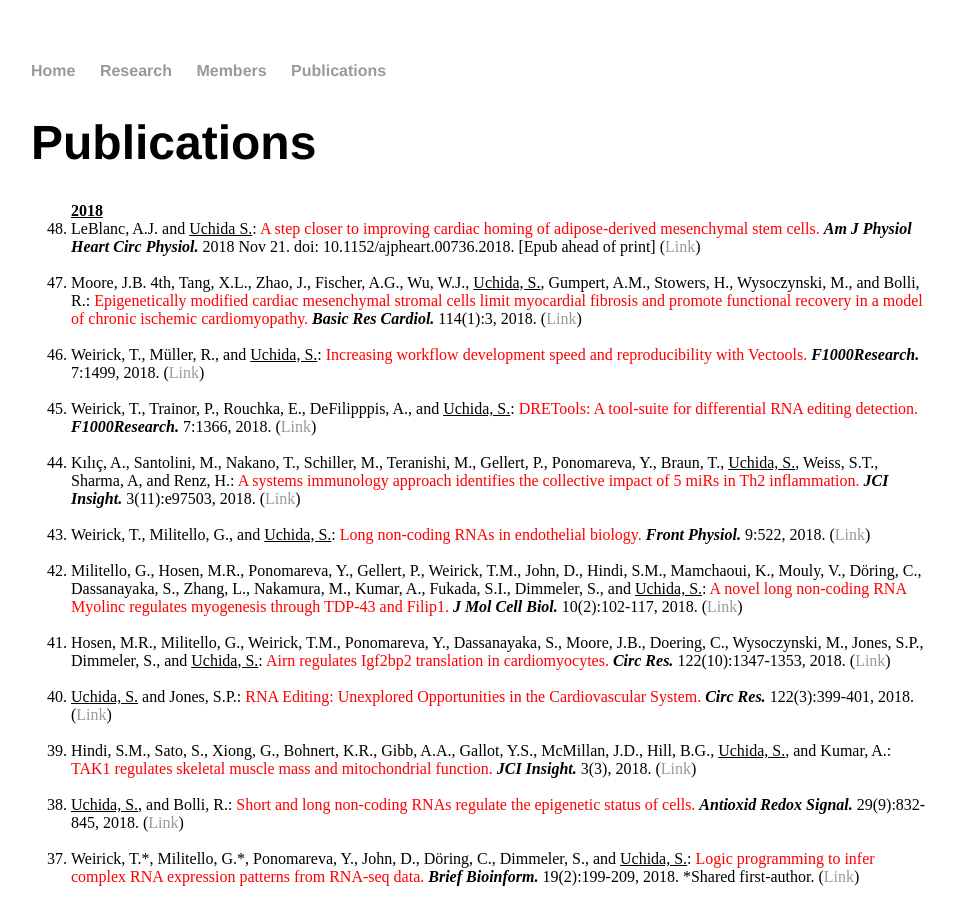
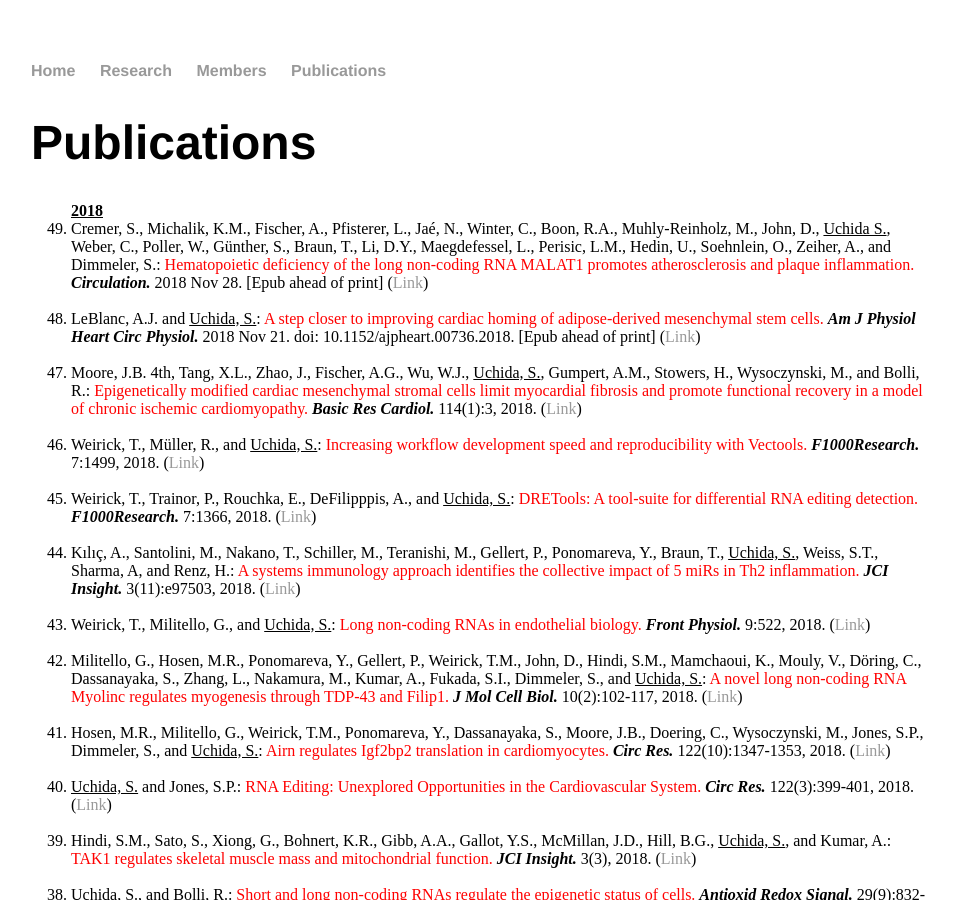
Before and after one commit to heartlncrna/heartlncrna.github.io, a Jekyll site: the page publications/pub_list.html, which Jekyll copies as it is, in a window 1280 px wide and 900 px high. Shown: the whole window, without its empty margins (161-1115 px from the left). Built offline with Jekyll 4.4.1, drawn with Linux system fonts in a browser that asks for light colours.

Commit message:
Update pub_list.html

```diff
--- a/publications/pub_list.html
+++ b/publications/pub_list.html
@@ -28,7 +28,10 @@
 			<ol reversed="reversed">
 
 			<strong><u> 2018 </u></strong>
-				<li>LeBlanc, A.J. and <u>Uchida S.</u>: <font color="red">A step closer to improving cardiac homing of adipose-derived mesenchymal stem cells.</font> <b><i>Am J Physiol Heart Circ Physiol.</i></b> 2018 Nov 21. doi: 10.1152/ajpheart.00736.2018. [Epub ahead of print] (<a href="https://doi.org/10.1152/ajpheart.00736.2018">Link</span></a>)</li>
+				<li>Cremer, S., Michalik, K.M., Fischer, A., Pfisterer, L., Jaé, N., Winter, C., Boon, R.A., Muhly-Reinholz, M., John, D., <u>Uchida S.</u>, Weber, C., Poller, W., Günther, S., Braun, T., Li, D.Y., Maegdefessel, L., Perisic, L.M., Hedin, U., Soehnlein, O., Zeiher, A., and Dimmeler, S.: <font color="red">Hematopoietic deficiency of the long non-coding RNA MALAT1 promotes atherosclerosis and plaque inflammation.</font> <b><i>Circulation.</i></b> 2018 Nov 28. [Epub ahead of print] (<a href="https://www.ahajournals.org/doi/10.1161/CIRCULATIONAHA.117.029015">Link</span></a>)</li>
+			<br>
+
+				<li>LeBlanc, A.J. and <u>Uchida, S.</u>: <font color="red">A step closer to improving cardiac homing of adipose-derived mesenchymal stem cells.</font> <b><i>Am J Physiol Heart Circ Physiol.</i></b> 2018 Nov 21. doi: 10.1152/ajpheart.00736.2018. [Epub ahead of print] (<a href="https://doi.org/10.1152/ajpheart.00736.2018">Link</span></a>)</li>
 			<br>
 
 				<li>Moore, J.B. 4th, Tang, X.L., Zhao, J., Fischer, A.G., Wu, W.J., <u>Uchida, S.</u>, Gumpert, A.M., Stowers, H., Wysoczynski, M., and Bolli, R.: <font color="red">Epigenetically modified cardiac mesenchymal stromal cells limit myocardial fibrosis and promote functional recovery in a model of chronic ischemic cardiomyopathy.</font> <b><i>Basic Res Cardiol.</i></b> 114(1):3, 2018. (<a href="https://link.springer.com/article/10.1007/s00395-018-0710-1">Link</span></a>)</li>
```
